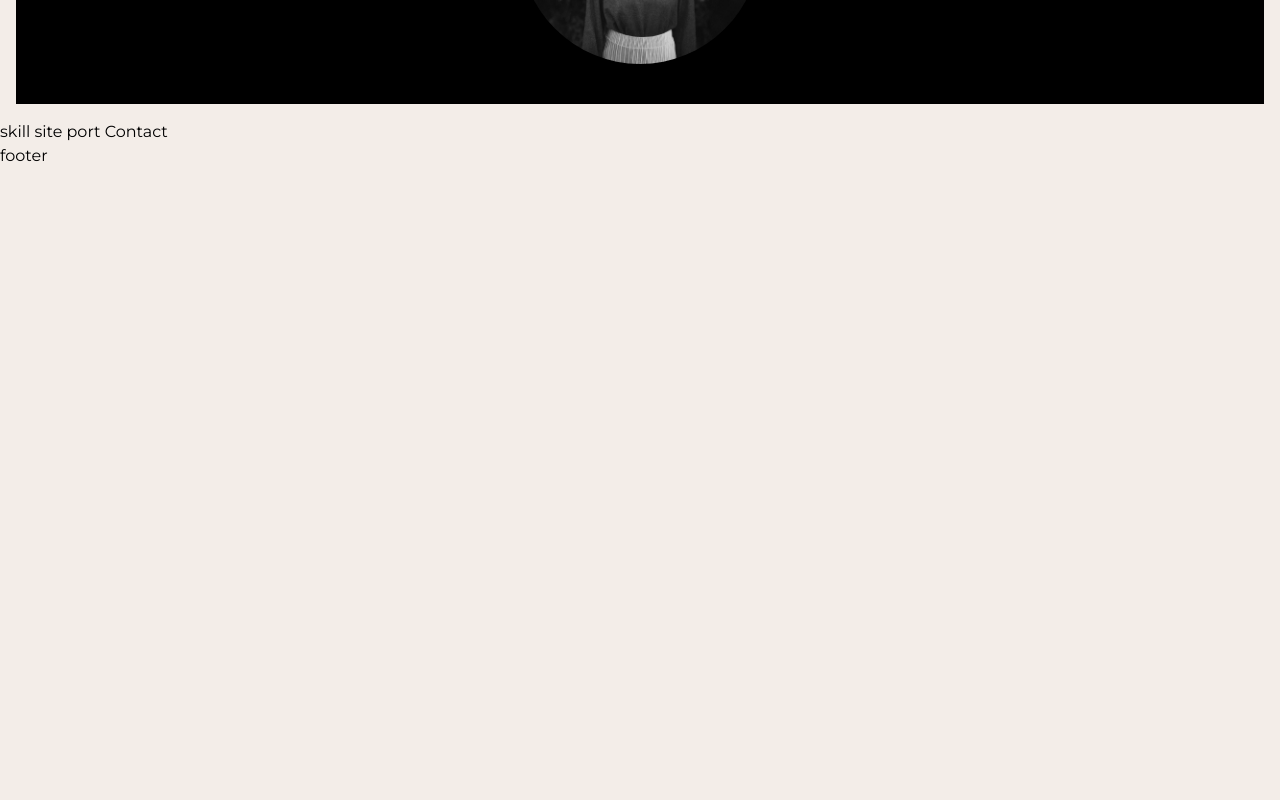
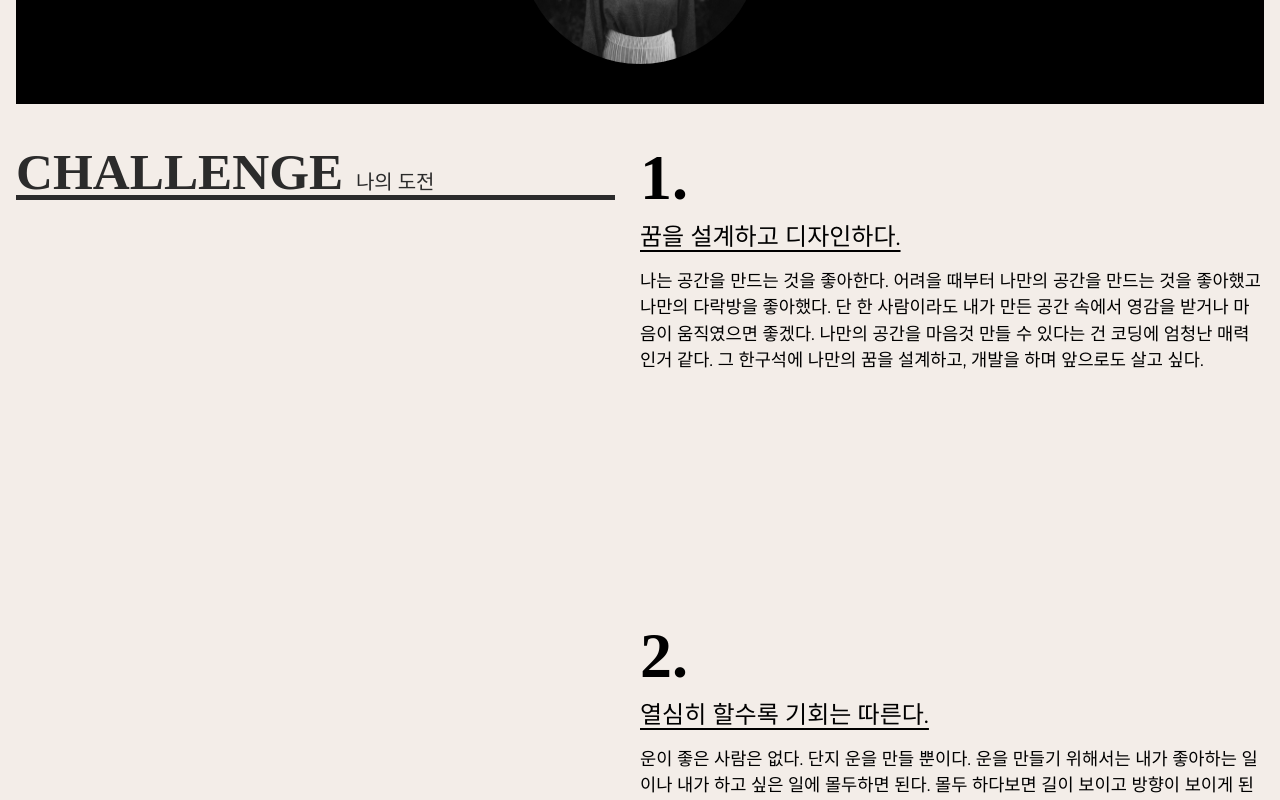
Before and after one commit to joon6390/PortFolio-Vue, a Vue app: page / in a window 1280 px wide. Shown: the part 680-1480 px from the top of the page. Before the commit the page ends 848 px from the top, so only its background shows below. Built offline with nearby package versions, Linux system fonts and the light colour scheme; a small style sheet from the web is missing; a web font is replaced by a local one.

Commit message:
스킬 영역 완료

```diff
--- a/src/components/Skill.vue
+++ b/src/components/Skill.vue
@@ -1,3 +1,91 @@
+<script setup>
+import { skillText } from '@/constants';
+</script>
+
 <template>
-    skill
+    <section id="skill">
+        <div class="skill__inner">
+            <h2 class="skill__title">
+                challenge <em>나의 도전</em>
+            </h2>
+            <div class="skill__desc">
+                <div v-for="(skill, key) in skillText" :key="key">
+                    <span>{{ key+1 }}.</span>
+                    <h3>{{ skill.title }}</h3>
+                    <p>{{ skill.desc }}</p>
+                </div>
+            </div>
+        </div>
+    </section>
 </template>
+
+<style lang="scss">
+.skill__inner {
+    padding: 16px;
+    display: flex;
+    justify-content: space-between;
+
+    @media (max-width: 800px) {
+        flex-direction: column;
+    }
+
+    .skill__title {
+        position: sticky;
+        top: 70px;
+        left: 0;
+        width: 48%;
+        height: 5vw;
+        font-size: 4vw;
+        font-weight: 900;
+        line-height: 1.4;
+        font-family: var(--mainKor-font);
+        text-transform: uppercase;
+        color: var(--black100);
+        border-bottom: 0.4vw solid var(--black100);
+
+        @media (max-width: 800px) {
+            width: 100%;
+            margin-bottom: 10vw;
+            font-size: 30px;
+            height: auto;
+            top: 68px;
+            background-color: var(--mainBg-color);
+        }
+
+        em {
+            font-size: 1.25rem;
+            font-weight: 400;
+            line-height: 2;
+        }
+    }
+    .skill__desc {
+        width: 50%;
+
+        @media (max-width: 800px) {
+                width: 100%;
+        }
+
+        span {
+            font-size: 5vw;
+            line-height: 1;
+            font-weight: 900;
+            line-height: 1.3;
+            font-family: var(--mainNum-font);
+
+            @media (max-width: 800px) {
+                font-size: 20vw;
+            }
+        }
+        h3 {
+            font-size: 1.5rem;
+            text-decoration: underline;
+            text-underline-position: under;
+            margin-bottom: 1vw;
+        }
+        p {
+            margin-bottom: 30vh;
+            font-size: 1.1rem;
+        }
+    }
+}
+</style>
```
